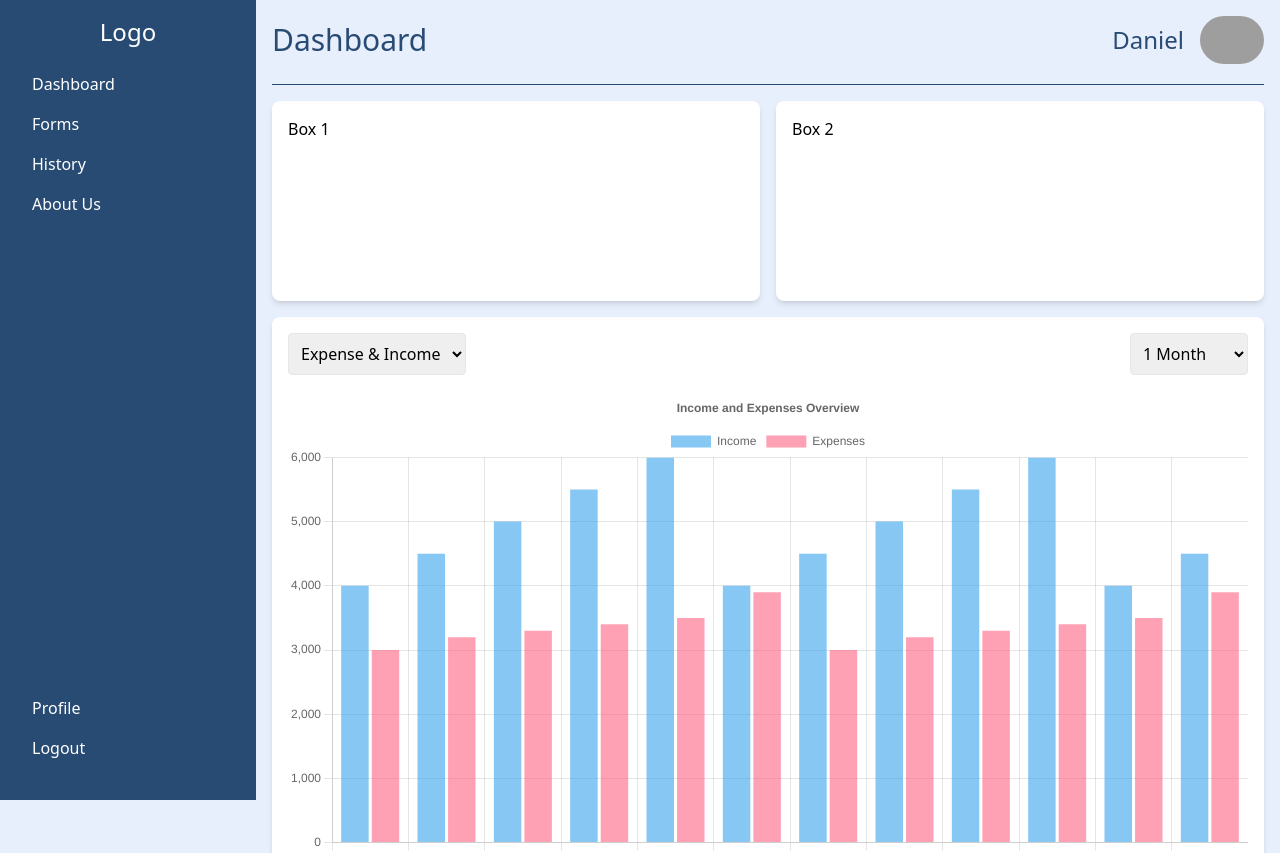
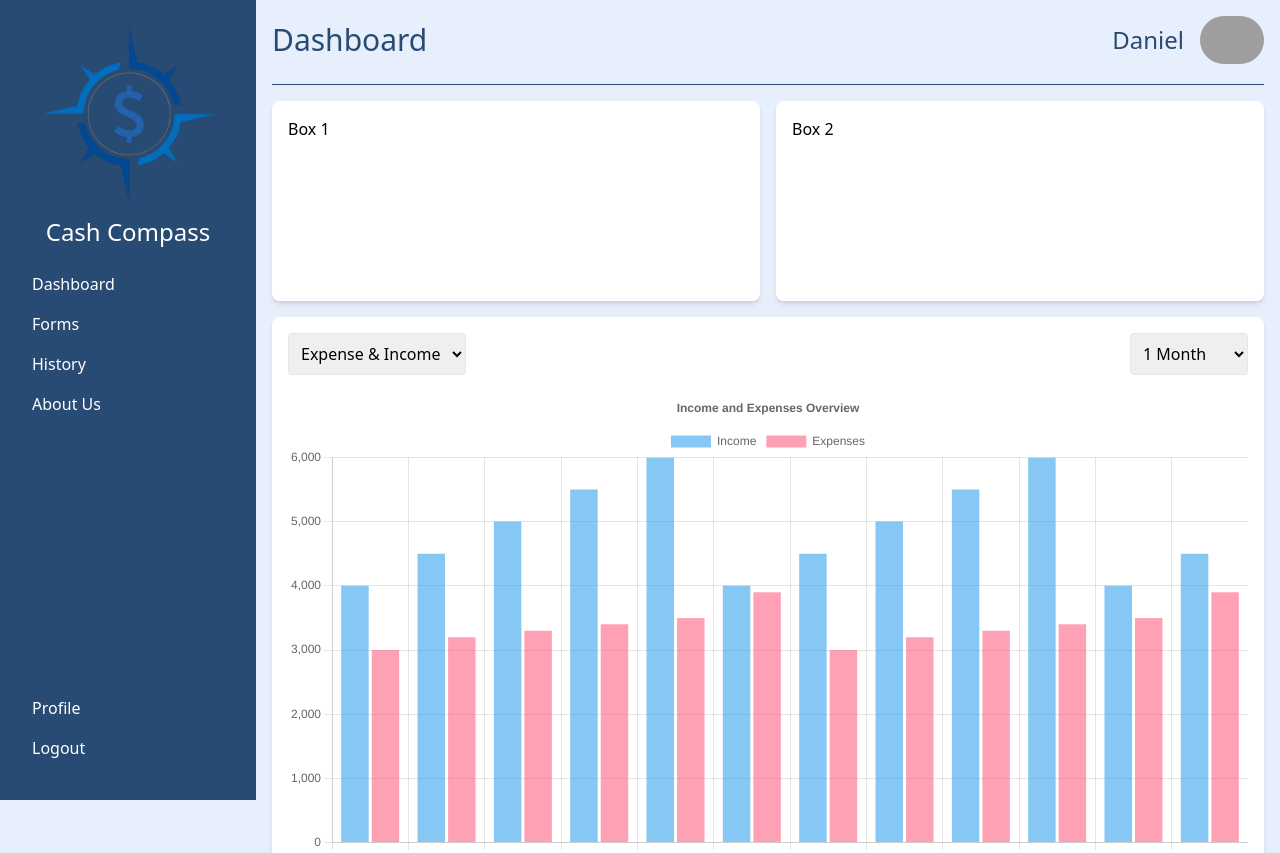
Before and after one commit to DanielFreeman068/react_tailwind, a React (Create React App) app in the folder react_tailwind/: page / in a window 1280 px wide. Shown: the top 853 px of the page. Built offline with nearby package versions, Linux system fonts and the light colour scheme; grey boxes are pictures that could not be loaded.

Commit message:
added logo and company to nav

```diff
--- a/react_tailwind/src/App.jsx
+++ b/react_tailwind/src/App.jsx
@@ -2,6 +2,7 @@ import React, { useState } from "react";
 import { Bar } from "react-chartjs-2";
 import { Chart as ChartJS, CategoryScale, LinearScale, BarElement, Title, Tooltip, Legend } from "chart.js";
 import { FaBriefcase, FaHome, FaShoppingBasket, FaChartLine, FaCar, FaHeartbeat, FaFilm, FaGift, FaBook, FaUtensils, FaEllipsisH, FaLandmark } from "react-icons/fa";
+import compassLogo from './compassLogo.png';
 
 ChartJS.register(CategoryScale, LinearScale, BarElement, Title, Tooltip, Legend);
 
@@ -88,7 +89,10 @@ const Dashboard = () => {
       <div className={`lg:w-1/5 w-[300px] fixed lg:relative bg-dark-blue text-white h-full flex flex-col lg:top-0 transition-transform duration-300 ease-in-out ${isOpen ? "translate-x-0" : "-translate-x-full"} lg:translate-x-0`}></div>
       <div className={`lg:w-1/5 w-[300px] fixed bg-dark-blue text-white p-4 h-screen flex flex-col lg:top-0 transition-transform duration-300 ease-in-out ${isOpen ? "translate-x-0" : "-translate-x-full"} lg:translate-x-0`}>
         <button className="lg:hidden absolute top-4 right-4 text-white text-3xl" onClick={toggleSidebar}>&times;</button>
-        <h2 className="text-2xl mb-4 flex justify-center">Logo</h2>
+        <div className="text-center">
+          <img src={compassLogo} alt="Compass Logo" className="mx-auto w-[200px]" />
+          <h2 className="text-2xl mb-4">Cash Compass</h2>
+        </div>
         <ul>
           <li><a href="/" className="block py-2 px-4 rounded-md hover:bg-hl-blue hover:text-dark-blue">Dashboard</a></li>
           <li><a href="/forms" className="block py-2 px-4 rounded-md hover:bg-hl-blue hover:text-dark-blue">Forms</a></li>
@@ -128,7 +132,7 @@ const Dashboard = () => {
                 <option value="expenseIncome">Expense & Income</option>
                 <option value="debt">Debt</option>
               </select>
-              <select value={selectedOption} className="mb-4 p-2 border rounded float-right">
+              <select className="mb-4 p-2 border rounded float-right">
                 <option value="1_month">1 Month</option>
                 <option value="6_months">6 Months</option>
                 <option value="12_months">12 Months</option>
--- a/react_tailwind/src/Forms.jsx
+++ b/react_tailwind/src/Forms.jsx
@@ -1,5 +1,6 @@
 import React, { useState } from "react";
 import { IoExitOutline } from "react-icons/io5";
+import compassLogo from './compassLogo.png'
 
 const Forms = () => {
     const [isOpen, setIsOpen] = useState(false);
@@ -21,7 +22,10 @@ const Forms = () => {
                 <div className={`lg:w-1/5 w-[300px] fixed lg:relative bg-dark-blue text-white h-full flex flex-col lg:top-0 transition-transform duration-300 ease-in-out ${isOpen ? "translate-x-0" : "-translate-x-full"} lg:translate-x-0`}></div>
                     <div className={`lg:w-1/5 w-[300px] fixed bg-dark-blue text-white p-4 h-screen flex flex-col lg:top-0 transition-transform duration-300 ease-in-out ${isOpen ? "translate-x-0" : "-translate-x-full"} lg:translate-x-0`}>
                         <button className="lg:hidden absolute top-4 right-4 text-white text-3xl" onClick={toggleSidebar}>&times;</button>
-                        <h2 className="text-2xl mb-4 flex justify-center">Logo</h2>
+                        <div className="text-center">
+                            <img src={compassLogo} alt="Compass Logo" className="mx-auto w-[200px]" />
+                            <h2 className="text-2xl mb-4">Cash Compass</h2>
+                        </div>
                         <ul>
                             <li><a href="/" className="block py-2 px-4 rounded-md hover:bg-hl-blue hover:text-dark-blue">Dashboard</a></li>
                             <li><a href="/forms" className="block py-2 px-4 rounded-md hover:bg-hl-blue hover:text-dark-blue">Forms</a></li>
```
Also changed, not shown: react_tailwind/src/compassLogo.png (added).
